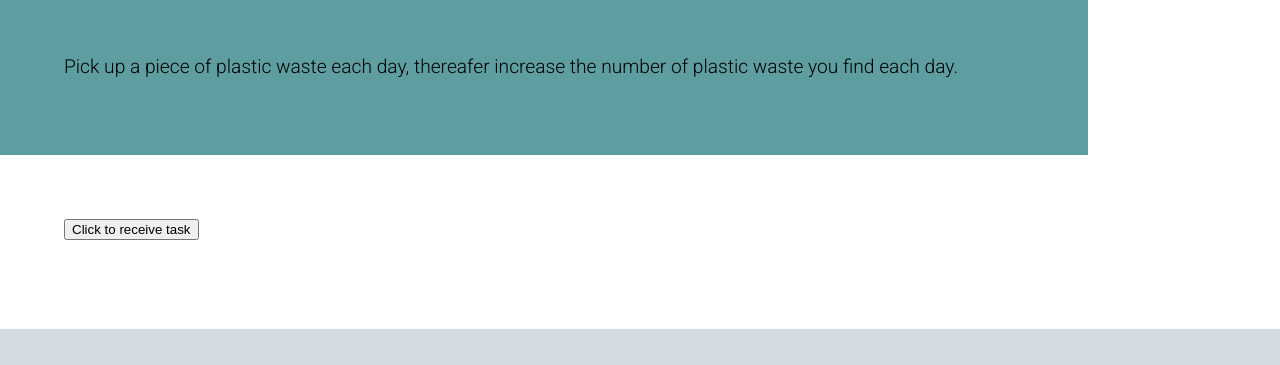
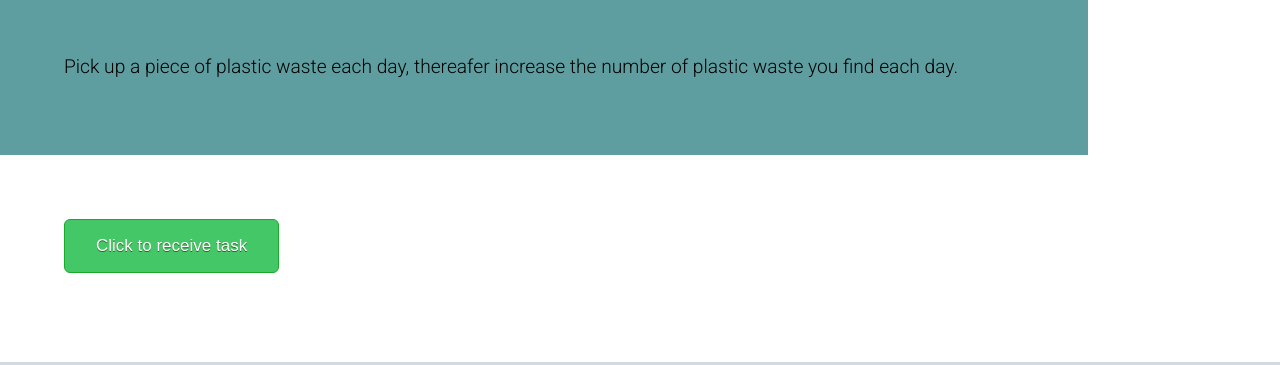
Before and after one commit to kjottkake/UNpublichealthgoals, a plain HTML site: page game.html in a window 1280 px wide. Shown: the part 435-800 px from the top of the page. Drawn offline with Linux system fonts and the light colour scheme.

Commit message:
added game button

```diff
--- a/game.html
+++ b/game.html
@@ -26,7 +26,7 @@
     </section>
 
     <section>
-        <button onclick="getTask()">Click to receive task</button>
+        <button class="gamebutton" onclick="getTask()">Click to receive task</button>
         <p id="task"></p>
 
 
--- a/style/style.css
+++ b/style/style.css
@@ -110,12 +110,38 @@ p {
     width: 45%;
 }
 
+
+/* gamepage */
 #game {
     background-color: cadetblue;
 }
 
+.gamebutton {
+	background-color:#44c767;
+	border-radius:6px;
+	border:1px solid #18ab29;
+	display:inline-block;
+	cursor:pointer;
+	color:#ffffff;
+	font-family:Arial;
+	font-size:17px;
+	padding:16px 31px;
+	text-decoration:none;
+	text-shadow:0px 1px 0px #2f6627;
+}
+.gamebutton:hover {
+	background-color:#5cbf2a;
+}
+.gamebutton:active {
+	position:relative;
+	top:1px;
+}
 
 
+
+
+
+/* input page */
 /* Style inputs with type="text", select elements and textareas */
 input[type=text], select, textarea {
   width: 100%; /* Full width */
```
